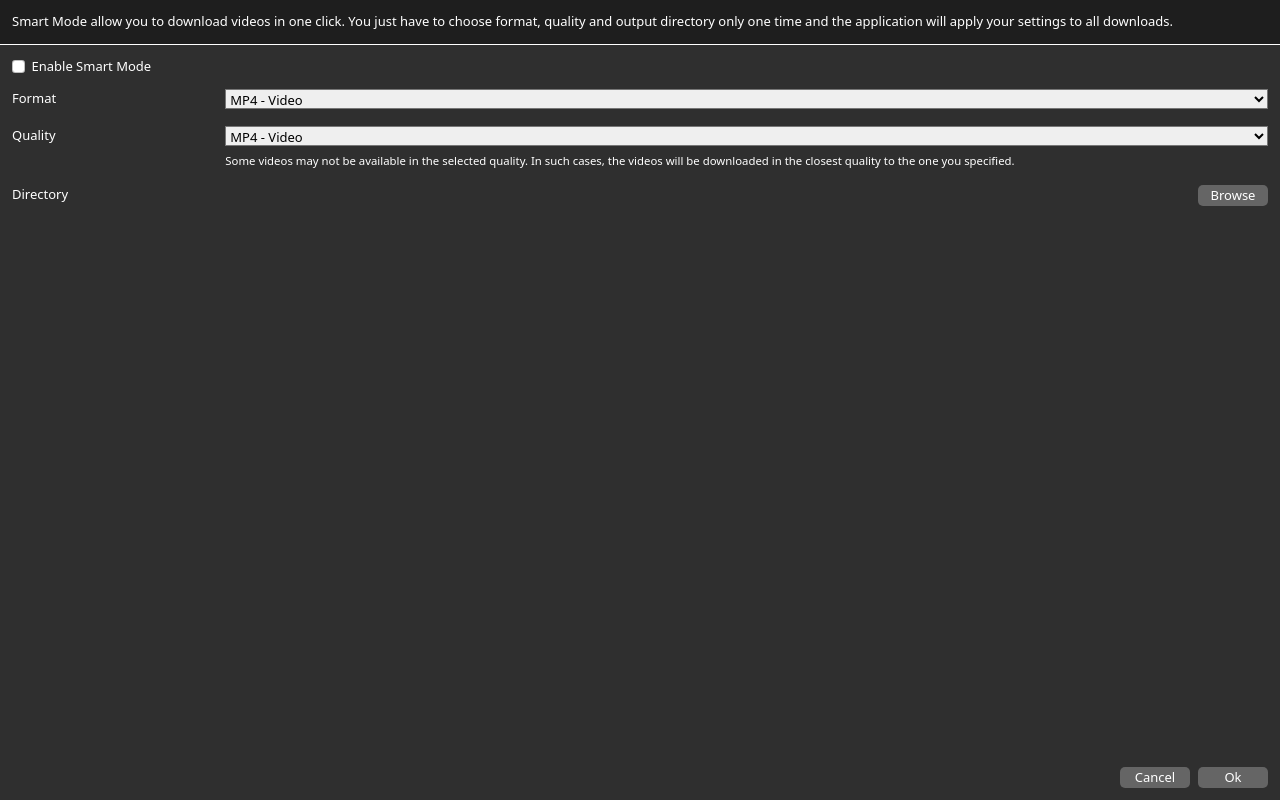
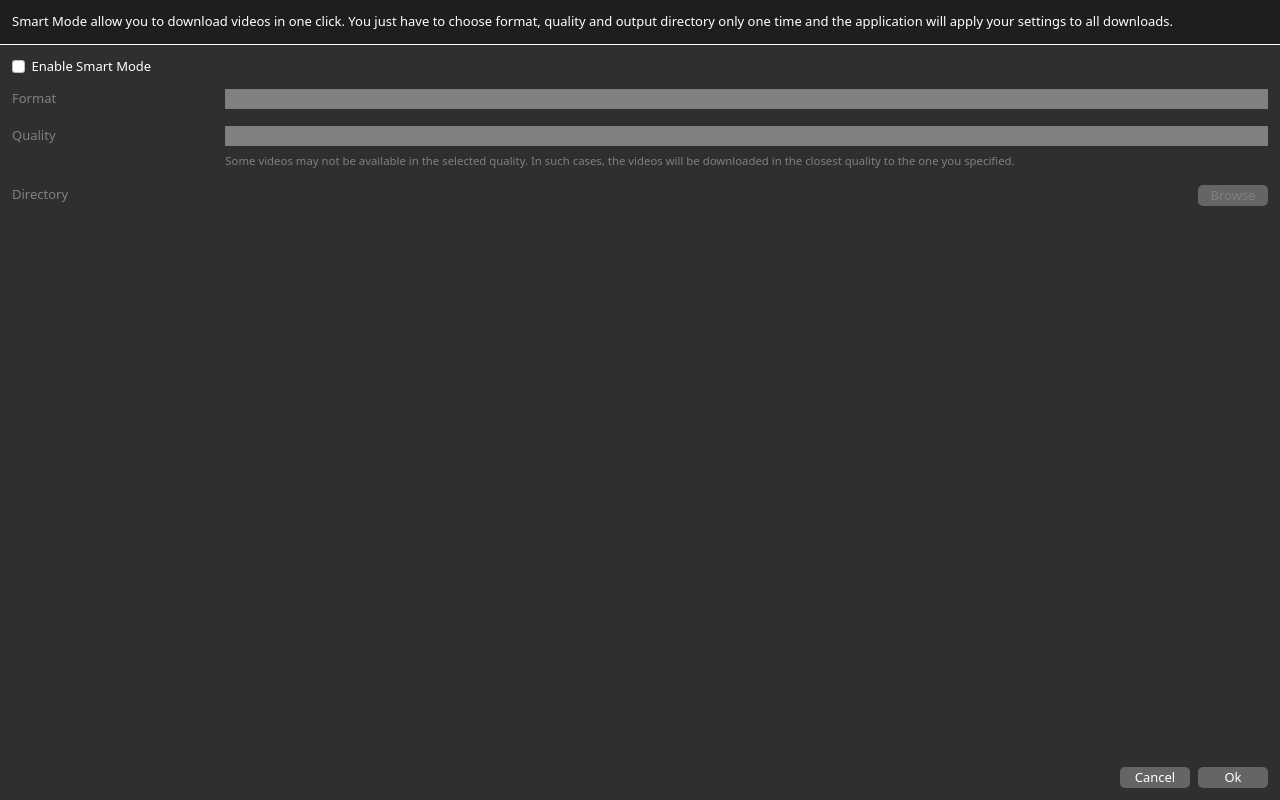
Before and after one commit to HusseinDossoki/4k-video-downloader-clone, a Vue app: page /smart-mode in a window 1280 px wide. Built offline with nearby package versions, Linux system fonts and the light colour scheme.

Commit message:
Working on SmartMode window functionality - Install sass-loader as a dev dependencies - Add pinia stores

```diff
--- a/package.json
+++ b/package.json
@@ -18,6 +18,8 @@
   "devDependencies": {
     "@tauri-apps/cli": "^1.1.0",
     "@vitejs/plugin-vue": "^3.0.1",
+    "sass": "^1.57.1",
+    "sass-loader": "^13.2.0",
     "vite": "^3.0.2"
   }
 }
--- a/src/components/AppHeader.vue
+++ b/src/components/AppHeader.vue
@@ -28,13 +28,11 @@ const displayYoutubeIcon = ref(false);
 function openSmartMode() {
   const webview = new WebviewWindow("SmartMode", {
     url: '/smart-mode',
-    fullscreen: false,
     title: "Smart Mode",
     resizable: false,
     width: 420,
     height: 380,
     center: true,
-    alwaysOnTop: false,
     focus: true,
   });
 }
@@ -42,13 +40,11 @@ function openSmartMode() {
 function openPreferences() {
   const webview = new WebviewWindow("Preferences", {
     url: '/preferences',
-    fullscreen: false,
     title: "Preferences",
     resizable: false,
     width: 620,
     height: 650,
     center: true,
-    alwaysOnTop: false,
     focus: true,
   });
 }
--- a/src/pages/SmartMode.vue
+++ b/src/pages/SmartMode.vue
@@ -6,34 +6,30 @@
     </header>
     <section>
       <div class="form-check">
-        <input class="form-check-input" type="checkbox" value="" id="flexCheckDefault">
-        <label class="form-check-label" for="flexCheckDefault">
+        <input class="form-check-input" type="checkbox" v-model="smartModeEnabled" id="smartModeCheckbox">
+        <label class="form-check-label" for="smartModeCheckbox">
           Enable Smart Mode
         </label>
       </div>
 
-      <div class="row mt-2">
+      <div class="row mt-2" :class="{ disabled: !smartModeEnabled }">
         <div class="col-2">
           <label>Format</label>
         </div>
         <div class="col-10">
-          <select class="w-100">
-            <option value="MP4">MP4 - Video</option>
-            <option value="MP4">MKV - Video</option>
-            <option value="MP4">MP3 - Video</option>
+          <select class="w-100" v-model="format" :disabled="!smartModeEnabled">
+            <option :value="format.title" v-for="format in formats">{{ format.title }}</option>
           </select>
         </div>
       </div>
 
-      <div class="row mt-3">
+      <div class="row mt-3" :class="{ disabled: !smartModeEnabled }">
         <div class="col-2">
           <label>Quality</label>
         </div>
         <div class="col-10">
-          <select class="w-100">
-            <option value="MP4">MP4 - Video</option>
-            <option value="MP4">MKV - Video</option>
-            <option value="MP4">MP3 - Video</option>
+          <select class="w-100" v-model="quality" :disabled="!smartModeEnabled">
+            <option :value="quality.title" v-for="quality in qualities">{{ quality.title }}</option>
           </select>
           <small class="d-block mt-1">Some videos may not be available in the selected quality. In such cases, the
             videos
@@ -43,20 +39,20 @@
         </div>
       </div>
 
-      <div class="row mt-3">
+      <div class="row mt-3" :class="{ disabled: !smartModeEnabled }">
         <div class="col-2">
           <label>Directory</label>
         </div>
         <div class="col-10">
-          <span class="path" v-if="path">{{path}}</span>
-          <button class="button browse" @click="browseDirectory">Browse</button>
+          <span class="path" v-if="directory">{{ directory }}</span>
+          <button class="button browse" @click="browseDirectory" :disabled="!smartModeEnabled">Browse</button>
         </div>
       </div>
 
     </section>
     <footer>
       <button class="button mx-2" @click="closeWindow">Cancel</button>
-      <button class="button">Ok</button>
+      <button class="button" @click="save" :disabled="!isValid" :class="{ disabled: !isValid }">Ok</button>
     </footer>
   </div>
 </template>
@@ -64,30 +60,145 @@
 <script setup>
 import { appWindow } from '@tauri-apps/api/window';
 import { open } from '@tauri-apps/api/dialog';
-import { ref } from "vue";
+import { ref, computed } from "vue";
+import { useSmartModeStore } from "../stores/SmartModeStore";
 
-const path = ref(null);
+const smartModeStore = useSmartModeStore();
+const formats = ref([
+  {
+    title: 'Any Video',
+    type: 'video',
+  },
+  {
+    title: 'MP4 . Video',
+    type: 'video',
+  },
+  {
+    title: 'MKV . Video',
+    type: 'video',
+  },
+  {
+    title: 'MP3 . Audio',
+    type: 'audio',
+  },
+  {
+    title: 'M4A . Audio',
+    type: 'audio',
+  },
+  {
+    title: 'OGG . Audio',
+    type: 'audio',
+  }
+]);
+const qualities = ref([
+  {
+    title: 'Best Quality',
+    type: 'all'
+  },
+  {
+    title: '8K 60fps',
+    type: 'vidoe'
+  },
+  {
+    title: '8K',
+    type: 'vidoe'
+  },
+  {
+    title: '4K 60fps',
+    type: 'vidoe'
+  },
+  {
+    title: '4K',
+    type: 'vidoe'
+  },
+  {
+    title: '2K 60fps',
+    type: 'vidoe'
+  },
+  {
+    title: '2K',
+    type: 'vidoe'
+  },
+  {
+    title: '1080p 60fps',
+    type: 'vidoe'
+  },
+  {
+    title: '1080p',
+    type: 'vidoe'
+  },
+  {
+    title: '720p 60fps',
+    type: 'vidoe'
+  },
+  {
+    title: '720p',
+    type: 'vidoe'
+  },
+  {
+    title: '480p',
+    type: 'vidoe'
+  },
+  {
+    title: '360p',
+    type: 'vidoe'
+  },
+  {
+    title: '240p',
+    type: 'vidoe'
+  },
+  {
+    title: 'QCIF',
+    type: 'vidoe'
+  },
+  {
+    title: 'High . 256kbps',
+    type: 'audio'
+  },
+  {
+    title: 'Medium . 192kbps',
+    type: 'audio'
+  },
+  {
+    title: 'Low . 128kbps',
+    type: 'audio'
+  },
+]);
+
+const smartModeEnabled = ref(smartModeStore.$state.smartModeEnabled);
+const format = ref(smartModeStore.$state.format);
+const quality = ref(smartModeStore.$state.quality);
+const directory = ref(smartModeStore.$state.directory);
+const isValid = computed(() => !smartModeEnabled.value || (format.value && quality.value && directory.value));
 
 async function closeWindow() {
   await appWindow.close();
 }
 
+async function save() {
+  if (smartModeEnabled.value) {
+    smartModeStore.enable(format.value, quality.value, directory.value).then(async res => {
+      await appWindow.close();
+    });
+  } else {
+    smartModeStore.disable().then(async res => {
+      await appWindow.close();
+    });
+  }
+
+}
+
 async function browseDirectory() {
-  path.value = await open({
+  directory.value = await open({
     title: '4K Downloder Output Directory',
     directory: true,
     defaultPath: '.'
   });
 }
 
-function formatPath() {
-  if(!path.value) return 'Click on browse to chose directory';
-  return path.value.slice(0, 35);
-}
-
 </script>
 
-<style scoped>
+<style scoped lang="scss">
 .root {
   background-color: color(srgb 0.1843 0.1843 0.1843);
   height: 100%;
@@ -134,6 +245,7 @@ select {
   padding: 6px;
   border-radius: 2px;
 }
+
 .browse {
   float: right;
 }
@@ -145,4 +257,20 @@ footer {
   left: 0;
   text-align: right;
 }
+
+.row.disabled {
+  color: gray;
+
+  .button {
+    color: gray;
+  }
+
+  select {
+    background-color: gray;
+  }
+}
+
+.button.disabled {
+  color: gray;
+}
 </style>
--- /dev/null
+++ b/src/stores/SmartModeStore.js
@@ -0,0 +1,27 @@
+import { defineStore } from "pinia";
+
+export const useSmartModeStore = defineStore("smartModeStore", {
+  state: () => ({
+    smartModeEnabled: false,
+    format: null,
+    quality: null,
+    directory: null
+  }),
+  getters: {
+
+  },
+  actions: {
+    async enable(format, quality, directory) {
+      if (!format || !quality || !directory) {
+        throw 'Format, quality and directory should not be empty.';
+      }
+      this.smartModeEnabled = true;
+      this.format = format;
+      this.quality = quality;
+      this.directory = directory;
+    },
+    async disable() {
+      this.smartModeEnabled = true;
+    }
+  }
+});
```
Also changed, not shown: src/stores/DownloadsStore.js (added, +13 -0 lines), src/stores/PreferencesStore.js (added, +13 -0 lines), 1 other file (tests, documents, lock files or other folders).
